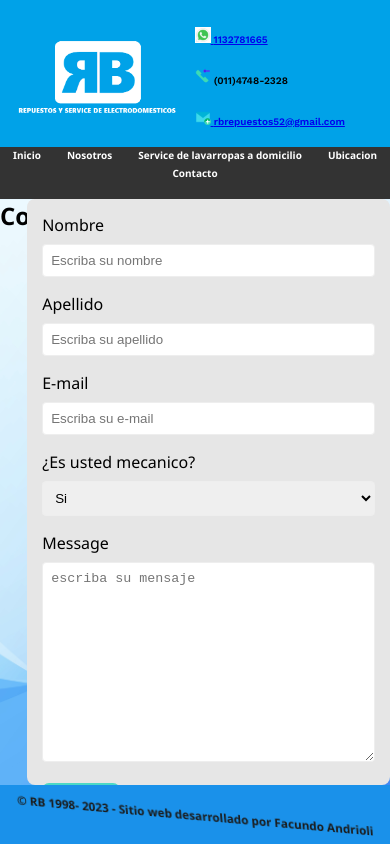
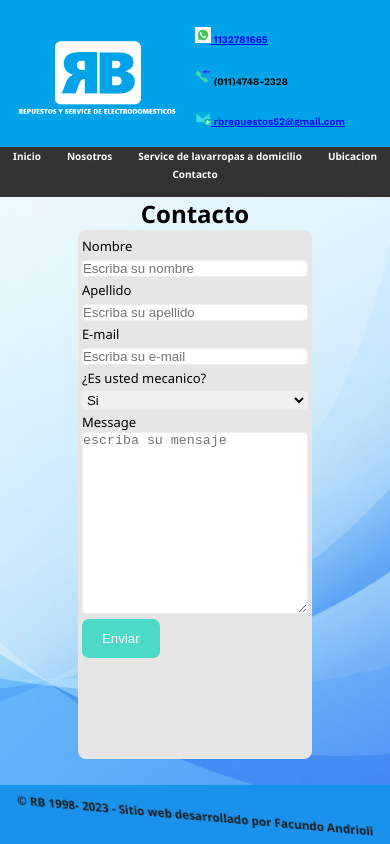
Before and after one commit to facutee/rb_repuestos, a website: page pages/contacto.html in a window 390 px wide. Drawn offline with nearby package versions, Linux system fonts and the light colour scheme.

Commit message:
Pending changes exported from your codespace

```diff
--- a/css/ej.css
+++ /dev/null
@@ -1,39 +0,0 @@
-body {
-    font-family: Arial, Helvetica, sans-serif;
-}
-
-* {
-    box-sizing: border-box;
-}
-
-input[type=text],
-select,
-textarea {
-    width: 100%;
-    padding: 8px;
-    border: 1px solid #eeeeee;
-    border-radius: 4px;
-    box-sizing: border-box;
-    margin-top: 8px;
-    margin-bottom: 16px;
-    resize: vertical;
-}
-
-input[type=submit] {
-    background-color: #4cd9c6;
-    color: #ffffff;
-    padding: 12px 20px;
-    border: none;
-    border-radius: 7px;
-    cursor: pointer;
-}
-
-input[type=submit]:hover {
-    background-color: #6fe8d7;
-}
-
-.container {
-    border-radius: 8px;
-    background-color: #e6e6e6;
-    padding: 15px;
-}
--- a/pages/contacto.html
+++ b/pages/contacto.html
@@ -48,7 +48,7 @@
             <li>Contacto</li>
         </ul>
     </nav>
-    <main class="main">
+    <main class="main" id="main-contacto">
         <h2>Contacto</h2>
         <div class="container">
           <form action="/form/submit" method="POST">
@@ -64,7 +64,7 @@
               <option value="no-m">No</option>
             </select>
             <label for="message">Message</label>
-            <textarea id="message" name="message" placeholder="escriba su mensaje" style="height:200px"></textarea>
+            <textarea id="message" name="message" placeholder="escriba su mensaje" style="height:35%"></textarea>
             <input type="submit" value="Enviar">
           </form>
         </div>
--- a/scss/paginas/_contacto.scss
+++ b/scss/paginas/_contacto.scss
@@ -34,12 +34,9 @@ input[type=text],
 select,
 textarea {
     width: 100%;
-    padding: 8px;
     border: 1px solid #eeeeee;
     border-radius: 4px;
     box-sizing: border-box;
-    margin-top: 8px;
-    margin-bottom: 16px;
     resize: vertical;
 }
 
@@ -59,5 +56,20 @@ input[type=submit]:hover {
 .container {
     border-radius: 8px;
     background-color: #e6e6e6;
-    padding: 15px;
+    padding: 1%;
+    height: 90%;
+    width: 60%;
+    display: inline-block;
+    form {
+        height: 100%;
+        label {
+            font-size: small;
+            font-family: 'Segoe UI', Tahoma, Geneva, Verdana, sans-serif;
+        }
+    }
 }
+#main-contacto {
+    display: flex;
+    flex-direction: column;
+    align-items: center;
+}
--- a/scss/style.scss
+++ b/scss/style.scss
@@ -54,6 +54,11 @@
     #pago-img {
         width: 100%;
     }
+        /* HEADER */
+        .header__contacto {
+            font-size: 1.3vw;
+            font-weight: 500;
+        }
 }
 
 @media screen and (max-width: 1024px) {
@@ -83,7 +88,11 @@
         justify-content: center;
     }
 
-    /* CONTACTO */
+         /* HEADER */
+         .header__contacto {
+            font-size: 1.6vw;
+            flex-basis: 25%;
+        }
 
 }
 
@@ -131,22 +140,21 @@
 
     /* NAV */
     body {
-        grid-template-rows: 0.5fr 0.2fr 2fr 0.20fr;
+        grid-template-rows: 0.5fr 0.25fr 2fr 0.20fr;
     }
 
     /* HEADER */
     .header__contacto {
         justify-content: end;
         margin-top: 1%;
-        flex-basis: 25%;
         margin-right: 0%;
         height: 100%;
-        font-size: small;
-        font-weight: 600;
+        flex-basis: 35%;
+        font-size: 2vw;
     }
 
     .header__contacto__img {
-        width: 15%;
+        width: 11%;
         max-width: 80%
     }
 
@@ -220,6 +228,7 @@
     }
 }
 
+
 @media screen and (max-width: 600px) {
 
     /* HEADER */
@@ -284,7 +293,7 @@
 
     /* NAV */
     body {
-        grid-template-rows: 0.5fr 0.18fr 2fr 0.20fr;
+        grid-template-rows: 0.5fr 0.23fr 2fr 0.20fr;
     }
 
     /* PRESUPUESTO */
@@ -350,7 +359,9 @@
     nav {
         font-size: x-small;
     }
-
+    body {
+        grid-template-rows: 0.5fr 0.17fr 2fr 0.20fr;
+    }
     /* footer */
     .footer {
         flex-basis: 0%;
@@ -410,7 +421,7 @@
     }
 
     body {
-        grid-template-rows: 0.5fr 0.11fr 2fr 0.20fr;
+        grid-template-rows: 0.5fr 0.16fr 2fr 0.20fr;
     }
 
     #section_nosotros_grl {
```
Also changed, not shown: css/style.css, pages/nosotros.html (line endings or trailing spaces), pages/presup.html (line endings or trailing spaces), pages/ubicacion.html (line endings or trailing spaces), scss/paginas/_index.scss (line endings or trailing spaces), scss/paginas/_nosotros.scss (line endings or trailing spaces), scss/paginas/_presup.scss (line endings or trailing spaces), scss/paginas/_ubicacion.scss (line endings or trailing spaces), scss/partes-generales/_body.scss (line endings or trailing spaces), scss/partes-generales/_footer.scss (line endings or trailing spaces), scss/partes-generales/_header.scss (line endings or trailing spaces), scss/partes-generales/_main.scss (line endings or trailing spaces), scss/partes-generales/_nav.scss (line endings or trailing spaces), 1 other file.
